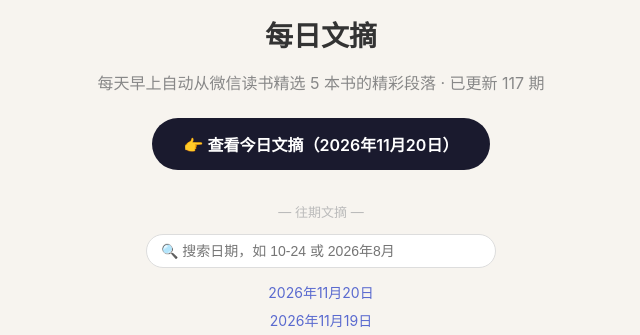
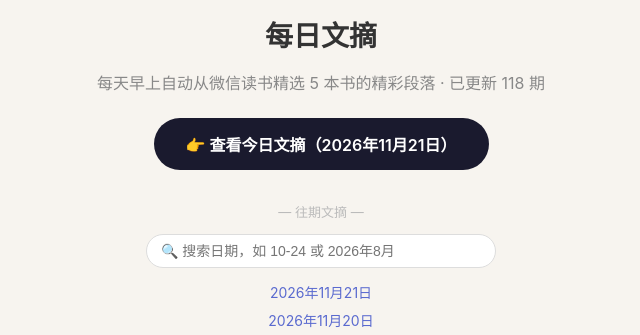
Before and after one commit to buddyshiyong/daily-digest, a plain HTML site: page index.html in a window 1280 px wide. Shown: the part 121-456 px from the top of the page, 319-959 px from the left. Drawn offline with Linux system fonts and the light colour scheme.

Commit message:
update index 2026-11-21

```diff
--- a/index.html
+++ b/index.html
@@ -22,13 +22,14 @@
 <div class="container">
   <div style="font-size:56px">📖</div>
   <h1>每日文摘</h1>
-  <p class="sub">每天早上自动从微信读书精选 5 本书的精彩段落 · 已更新 117 期</p>
-  <a class="latest-link" href="./2026-11-20.html">👉 查看今日文摘（2026年11月20日）</a>
+  <p class="sub">每天早上自动从微信读书精选 5 本书的精彩段落 · 已更新 118 期</p>
+  <a class="latest-link" href="./2026-11-21.html">👉 查看今日文摘（2026年11月21日）</a>
   <div class="archive">
     <p style="margin-top:24px; font-size:13px; color:#bbb;">— 往期文摘 —</p>
     <input id="archive-search" type="text" placeholder="🔍 搜索日期，如 10-24 或 2026年8月"
            style="display:block;width:100%;max-width:320px;margin:10px auto 14px;padding:8px 14px;font-size:14px;border:1px solid #ddd;border-radius:20px;outline:none;background:#fff;">
     <p id="archive-empty" style="display:none;font-size:13px;color:#bbb;margin:12px 0;">没有匹配的文摘</p>
+<a href="./2026-11-21.html">2026年11月21日</a>
 <a href="./2026-11-20.html">2026年11月20日</a>
 <a href="./2026-11-19.html">2026年11月19日</a>
 <a href="./2026-11-18.html">2026年11月18日</a>
```
